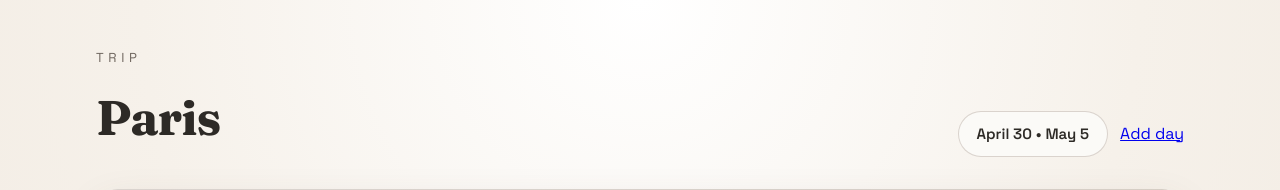
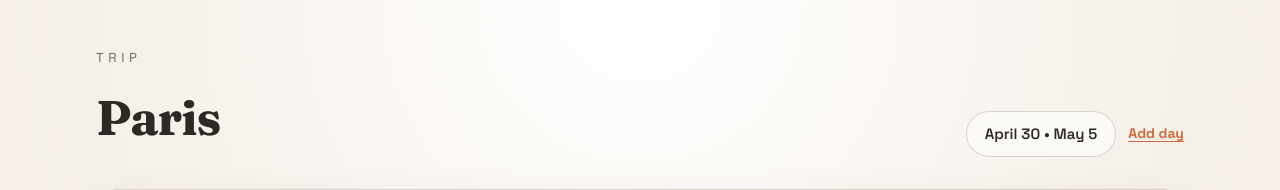
Before and after one commit to prigara/trip-planner, a React (Vite) app: page / in a window 1280 px wide. Shown: the top 190 px of the page. Built offline with nearby package versions, Linux system fonts and the light colour scheme.

Commit message:
Render add day action as a link

```diff
--- a/src/App.tsx
+++ b/src/App.tsx
@@ -447,7 +447,14 @@ function App() {
           <div className="trip-dates">
             {getTripRangeLabel(days)}
           </div>
-          <a className="trip-action-btn" onClick={addExtraDay} role="button" href="#">
+          <a
+            className="trip-add-link"
+            onClick={e => {
+              e.preventDefault()
+              addExtraDay()
+            }}
+            href="#"
+          >
             Add day
           </a>
         </div>
```
